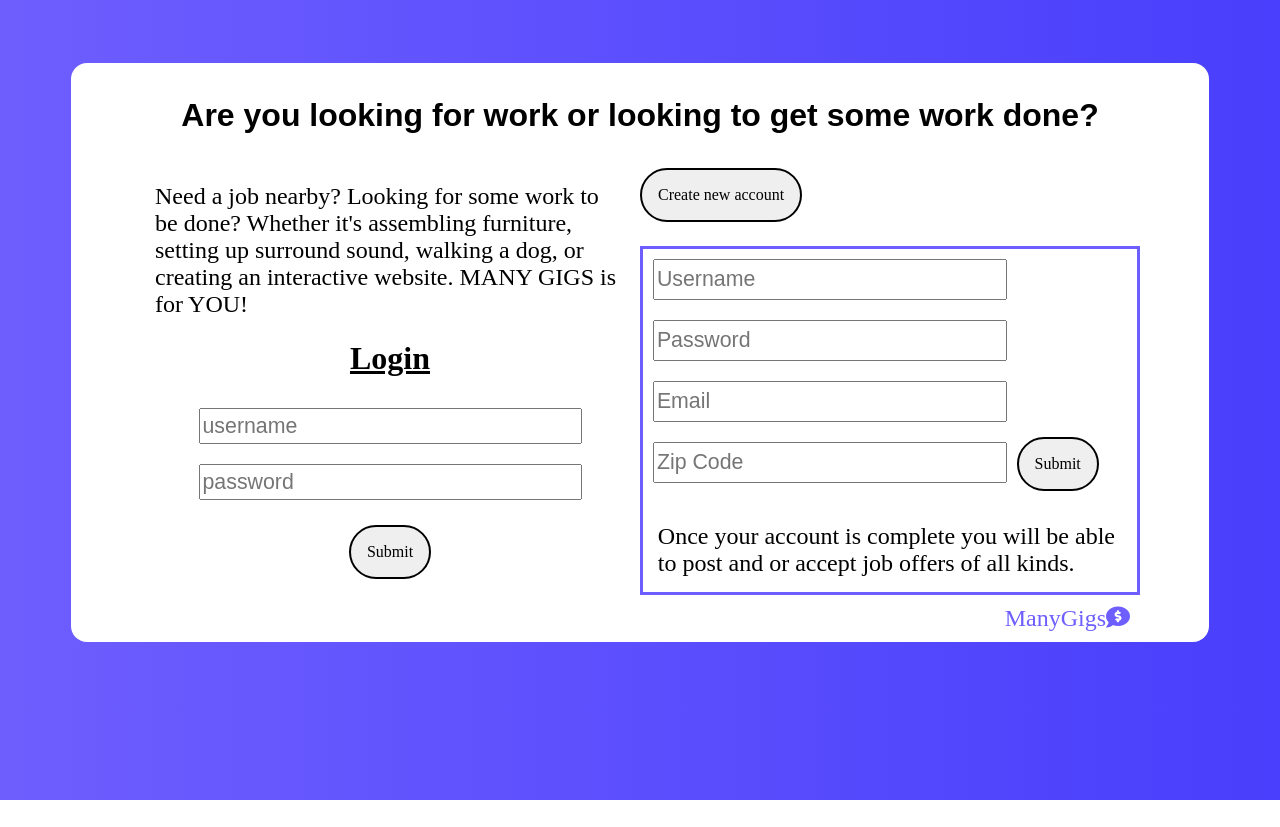
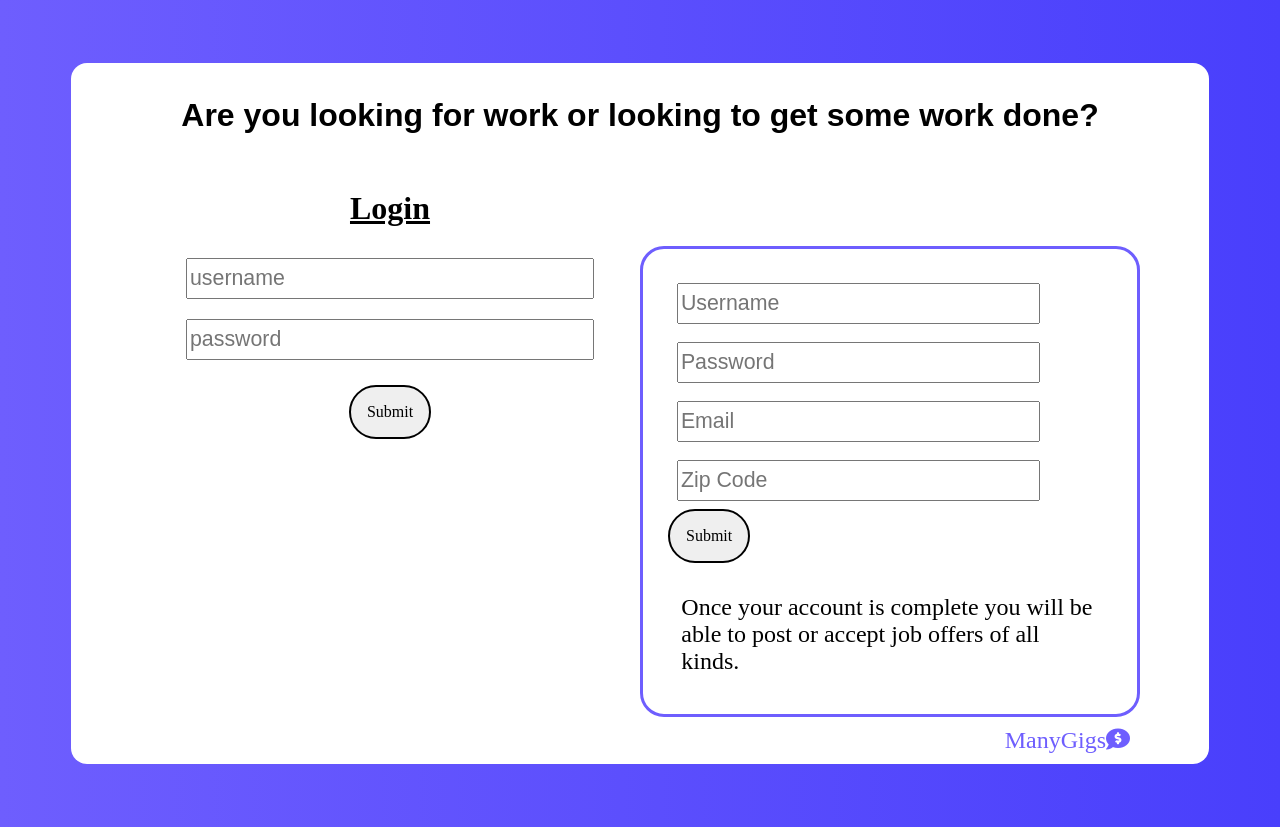
Before and after one commit to tniles320/project-3, a React (Create React App) app in the folder client/: page / in a window 1280 px wide. Both pictures are taken after a click on the button "Create new account". Before the commit the page ends 800 px from the top, so only its background shows below. Built offline with nearby package versions, Linux system fonts and the light colour scheme; no server answers.

Commit message:
deleted intro paragraph, new account button disapears on click

```diff
--- a/client/src/components/HomeCard/index.js
+++ b/client/src/components/HomeCard/index.js
@@ -17,11 +17,6 @@ function HomeCard(props) {
 
       <div className="create-account">
         <div className="description">
-          <p>
-            Need a job nearby? Looking for some work to be done? Whether it's assembling furniture,
-            setting up surround sound, walking a dog, or creating an interactive
-            website. MANY GIGS is for YOU!
-          </p>
           <h1>Login</h1>
           <div className="login">
 
@@ -50,7 +45,7 @@ function HomeCard(props) {
               <input type="text" id="zip-input" placeholder="Zip Code" />
 
               <button id ="regBtn"onClick={handleRegister}>Submit</button>
-              <p>Once your account is complete you will be able to post and or accept job offers of all kinds.</p>
+              <p>Once your account is complete you will be able to post or accept job offers of all kinds.</p>
             </form>
 
 
--- a/client/src/components/HomeCard/style.css
+++ b/client/src/components/HomeCard/style.css
@@ -3,6 +3,8 @@
     border-style: solid;
     border-color: rgb(110, 94, 254);
     border-width: 3px;
+    border-radius: 1.5rem;
+    padding: 5%;
 }
 
 .create-account {
@@ -21,6 +23,7 @@
 }
 
 #create-account {
+    visibility: visible;
     display: flex;
     justify-content:right;
     align-items: top;
@@ -64,7 +67,7 @@ p {
 .register-container input{
     margin: 2%;
     height: 35px;
-    width: 70%;
+    width: 80%;
     font-size: 16pt;
 
 }
@@ -98,13 +101,20 @@ p {
 
 .login {
     text-align: center;
+   /* border-style: solid;
+    border-width: 3px;
+    margin: 3%;
+    border-radius: 1.5rem;
+    border-color: rgb(110, 94, 254);
+    padding: 5%;
+    */
 }
 
 .login input {
-    height: 30px;
-    width: 75%;
+    height: 35px;
+    width: 80%;
     font-size: 16pt;
-    margin: 10px;
+    margin: 2%;
 }
 #loginBtn{
     display: flex;
--- a/client/src/pages/Home/index.js
+++ b/client/src/pages/Home/index.js
@@ -35,6 +35,7 @@ function Home(props) {
   // shows input forms for user to create account
   const createAccount = () => {
     document.getElementById("register-info").style.visibility = "visible";
+    document.getElementById("create-account").style.visibility = "hidden"
   };
 
   return (
```
